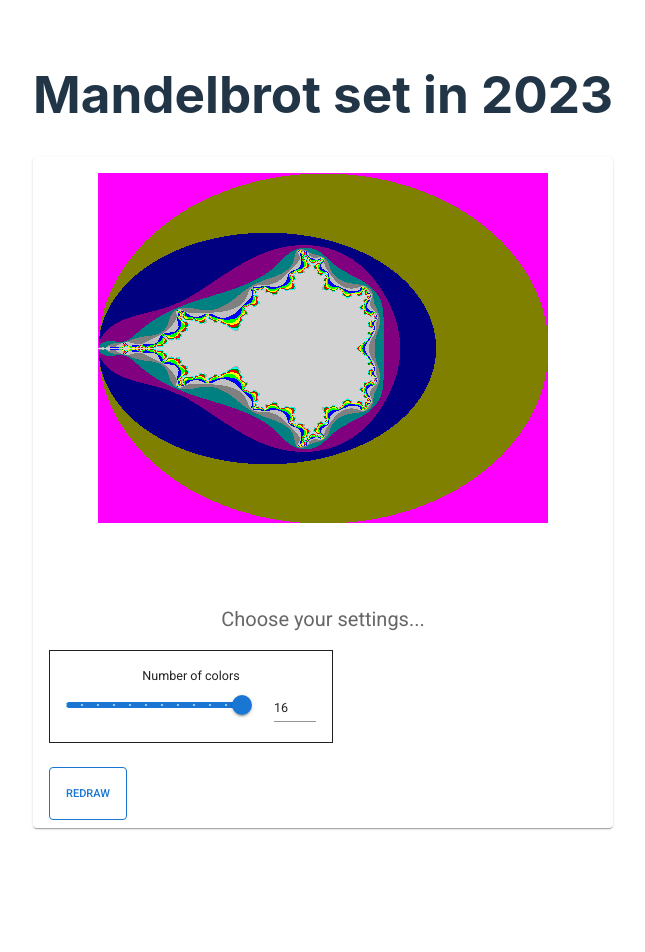
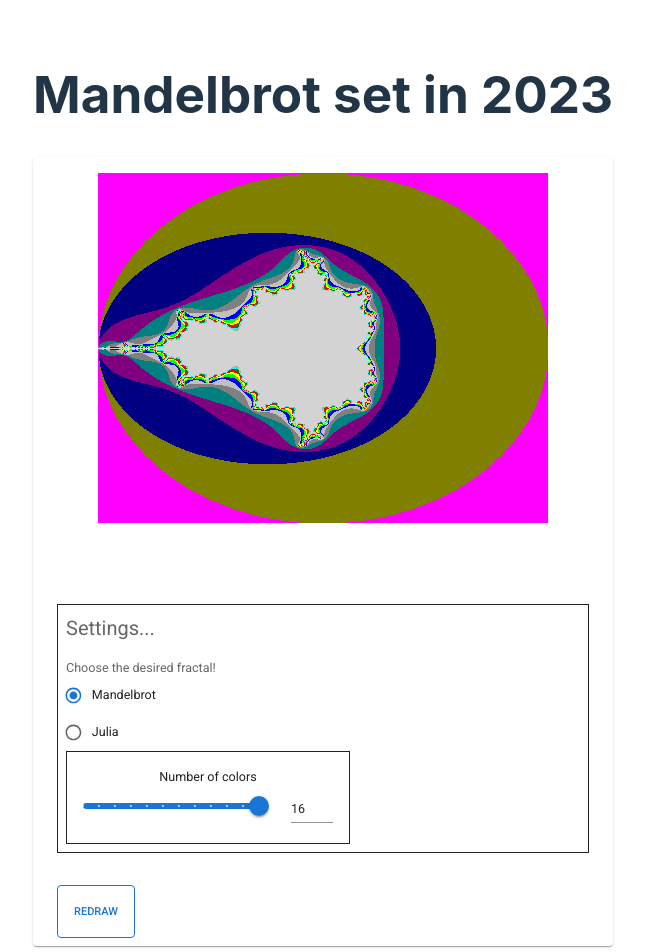
Before and after one commit to danielkaiser80/mandelbrot, a React (Vite) app: page / in a window 1280 px wide. Shown: the top 952 px of the page, without its empty margins (317-962 px from the left). Before the commit the page ends 860 px from the top, so only its background shows below. Built offline with nearby package versions, Linux system fonts and the light colour scheme.

Commit message:
Add the new radio button group in our main app.

```diff
--- a/src/canvas/MandelbrotCanvas.tsx
+++ b/src/canvas/MandelbrotCanvas.tsx
@@ -1,6 +1,7 @@
 import React, { useEffect, useRef, useState } from "react";
 import { MAX_COLOR } from "./util/color-util.ts";
 import {
+  Box,
   Button,
   Card,
   CardActions,
@@ -9,6 +10,9 @@ import {
 } from "@mui/material";
 import InputSlider from "../components/InputSlider.tsx";
 import { drawMandelbrot } from "./DrawMandelbrot.ts";
+import RadioButtonsGroup from "../components/RadioButtonsGroup.tsx";
+
+type FractalType = "Mandelbrot" | "Julia";
 
 const MandelbrotCanvas: React.FC = () => {
   const [maxColor, setMaxColor] = useState(MAX_COLOR);
@@ -16,6 +20,8 @@ const MandelbrotCanvas: React.FC = () => {
   const canvasRef = useRef<HTMLCanvasElement | null>(null);
   const width = 450;
   const height = 350;
+
+  const [fractalType, setFractalType] = useState<FractalType>("Mandelbrot");
 
   useEffect(() => {
     if (!draw) return;
@@ -30,14 +36,36 @@ const MandelbrotCanvas: React.FC = () => {
     <Card>
       <CardContent>
         <canvas ref={canvasRef} width={width} height={height} />
+
+        <Box
+          sx={{
+            display: "flex",
+            alignItems: "flex-start",
+            flexDirection: "column",
+            p: 1,
+            m: 1,
+            border: 1,
+            marginTop: "75px",
+          }}
+        >
           <Typography
-          sx={{ fontSize: 20, marginTop: "75px" }}
+            sx={{ fontSize: 20 }}
             color="text.secondary"
             gutterBottom
             paragraph
           >
-          Choose your settings...
+            Settings...
           </Typography>
+
+          <RadioButtonsGroup<FractalType>
+            values={["Mandelbrot", "Julia"]}
+            handleChange={(newValue) => {
+              setFractalType(newValue);
+            }}
+            heading="Choose the desired fractal!"
+          />
+
+          {fractalType === "Julia" && <Box>For Julia only...</Box>}
 
           <InputSlider
             description="Number of colors"
@@ -45,10 +73,11 @@ const MandelbrotCanvas: React.FC = () => {
             minValue={5}
             maxValue={MAX_COLOR}
           />
+        </Box>
       </CardContent>
       <CardActions>
         <Button
-          sx={{ border: 1, padding: 2, marginLeft: 1 }}
+          sx={{ border: 1, padding: 2, marginLeft: 2 }}
           onClick={() => {
             setDraw(true);
           }}
--- a/src/components/RadioButtonsGroup.tsx
+++ b/src/components/RadioButtonsGroup.tsx
@@ -5,17 +5,17 @@ import FormControl from "@mui/material/FormControl";
 import FormLabel from "@mui/material/FormLabel";
 import { ChangeEvent, useState } from "react";
 
-interface RadioButtonsGroupProps {
+interface RadioButtonsGroupProps<T extends string> {
   heading: string;
-  values: string[];
-  handleChange: (newValue: string) => void;
+  values: T[];
+  handleChange: (newValue: T) => void;
 }
 
-const RadioButtonsGroup = ({
+const RadioButtonsGroup = <T extends string>({
   heading,
   values,
   handleChange,
-}: RadioButtonsGroupProps) => {
+}: RadioButtonsGroupProps<T>) => {
   const [value, setValue] = useState(values[0]);
   if (values.length === 0) return <></>;
 
@@ -28,8 +28,9 @@ const RadioButtonsGroup = ({
         name="radio-buttons-group"
         value={value}
         onChange={(_event: ChangeEvent<HTMLInputElement>, value: string) => {
-          setValue(value);
-          handleChange(value);
+          const castValue = value as T;
+          setValue(castValue);
+          handleChange(castValue);
         }}
       >
         <>
```
Also changed, not shown: 1 other file (tests, documents, lock files or other folders). Lines whose indentation alone changed are shown as unchanged.
